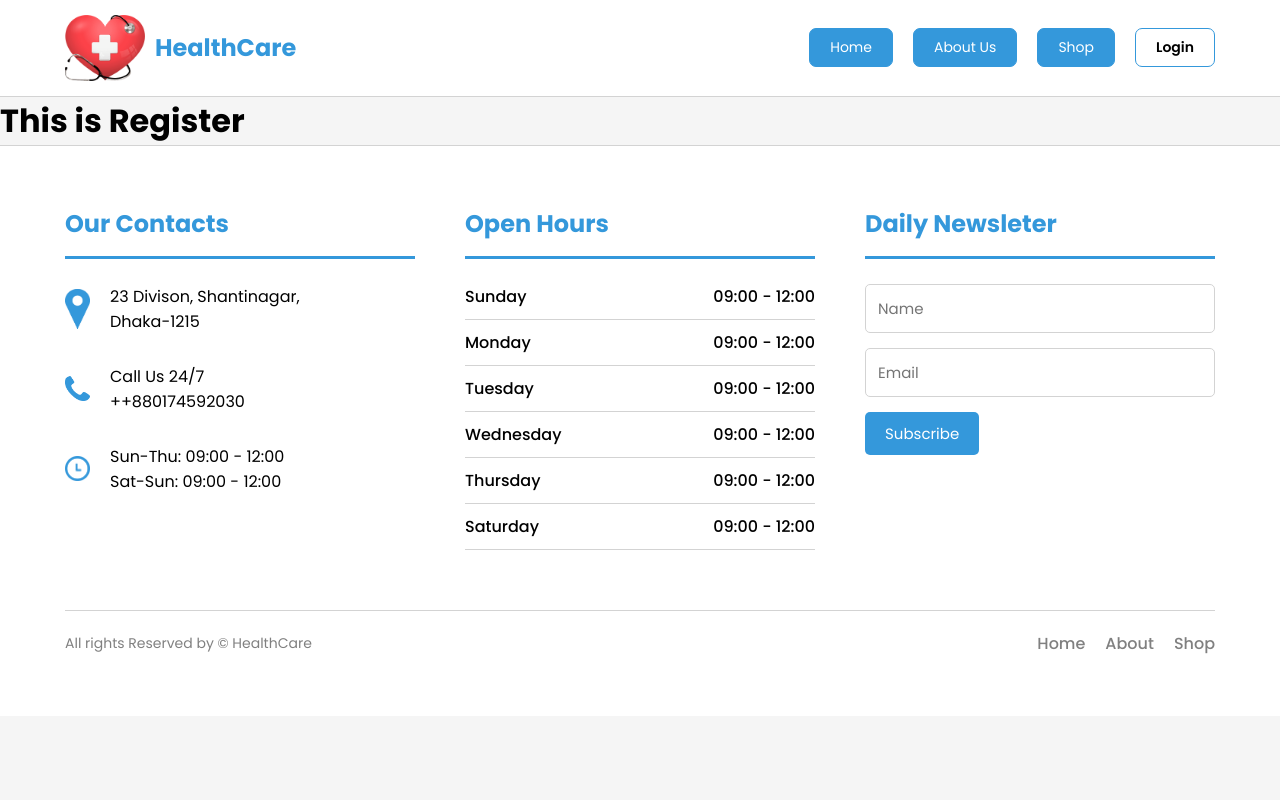
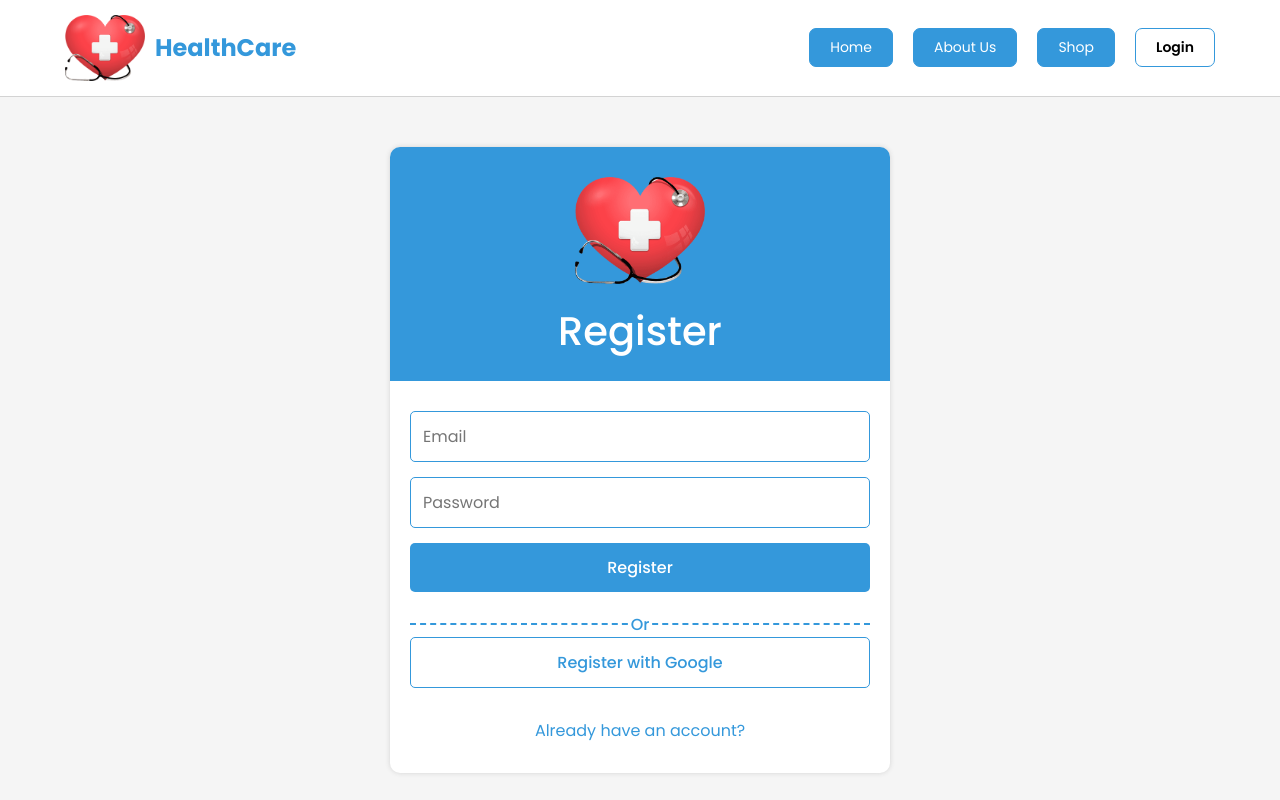
Before and after one commit to azizulwd/healthcare-related-website, a React (Create React App) app: page /register in a window 1280 px wide. Shown: the top 800 px of the page. Built offline with nearby package versions, Linux system fonts and the light colour scheme.

Commit message:
register added

```diff
--- a/src/Pages/Login/Login.css
+++ b/src/Pages/Login/Login.css
@@ -16,18 +16,18 @@
 /* ================== Common Css ================== */
 
 
-.login{
+.form{
     width: 500px;
     margin: 0 auto;
     margin-top: 50px;
     margin-bottom: 50px;
 }
-.login_container {
+.form_container {
     background: #fff;
     border-radius: 10px;
     box-shadow: 0 0 5px lightgray;
 }
-.login_logo {
+.form_logo {
     text-align: center;
     background: #3498db;
     padding-top: 30px;
@@ -35,16 +35,19 @@
     border-top-right-radius: 10px;
     border-top-left-radius: 10px;
 }
-.login_logo img {
+.form_logo img {
     width: 130px;
+    margin-bottom: 10px;
 }
-.login_logo h2 {
+.form_logo h1 {
     color: #fff;
+    font-weight: 500;
+    font-size: 40px;
 }
-.login_form{
+.form_input_group{
     padding: 30px 20px;
 }
-.login_form input {
+.form_input_group input {
     width: 100%;
     padding: 12px;
     font-size: 16px;
@@ -54,10 +57,10 @@
     border: 1px solid #3498db;
     border-radius: 5px;
 }
-.login_form input:focus{
+.form_input_group input:focus{
     background: #3498db21;
 }
-.login_form a{
+.form_input_group a{
     display: block;
     text-align: center;
     color: #3498db;
--- a/src/Pages/Login/Login.js
+++ b/src/Pages/Login/Login.js
@@ -5,13 +5,13 @@ import { Link } from 'react-router-dom';
 
 const Login = () => {
     return (
-        <div className="login">
-            <div className="login_container">
-                <div className="login_logo">
+        <div className="form">
+            <div className="form_container">
+                <div className="form_logo">
                     <img src={loginLogo} alt="" />
-                    <h2>HealthCare</h2>
+                    <h1>Login</h1>
                 </div>
-                <div className="login_form">
+                <div className="form_input_group">
                     <input type="email" placeholder="Email" />
                     <input type="password" placeholder="Password" />
                     <button className="btn_regular">Login</button>
--- a/src/Pages/Register/Register.js
+++ b/src/Pages/Register/Register.js
@@ -1,9 +1,26 @@
 import React from 'react';
+import { Link } from 'react-router-dom';
+import loginLogo from '../../images/logo.png';
 
 const Register = () => {
     return (
-        <div>
-            <h1>This is Register</h1>
+        <div className="form">
+            <div className="form_container">
+                <div className="form_logo">
+                    <img src={loginLogo} alt="" />
+                    <h1>Register</h1>
+                </div>
+                <div className="form_input_group">
+                    <input type="email" placeholder="Email" />
+                    <input type="password" placeholder="Password" />
+                    <button className="btn_regular">Register</button>
+                    <fieldset>
+                        <legend>Or</legend>
+                        <button className="btn_regular google_btn">Register with Google</button>
+                    </fieldset>
+                    <Link to="/login">Already have an account?</Link>
+                </div>
+            </div>
         </div>
     );
 };
```
